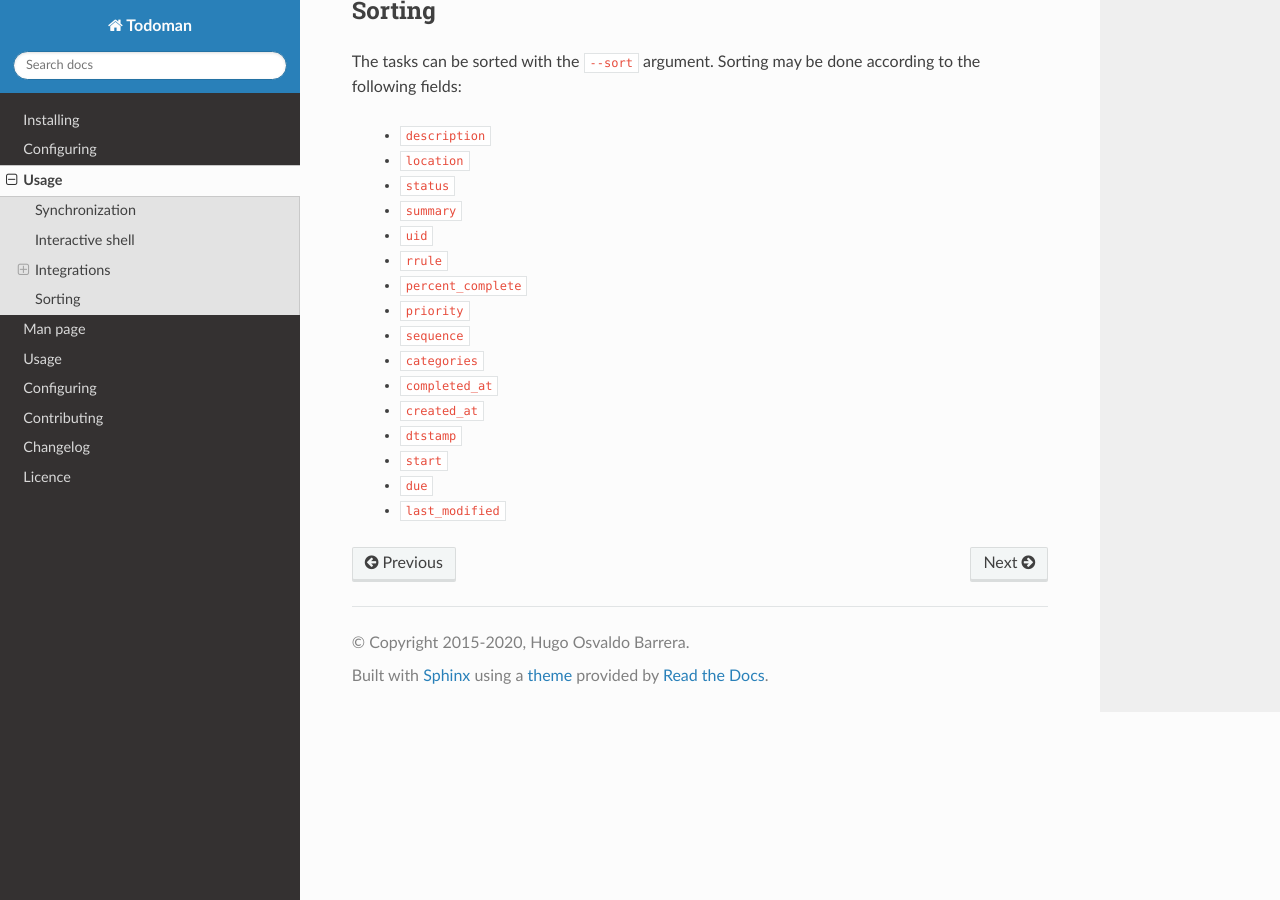
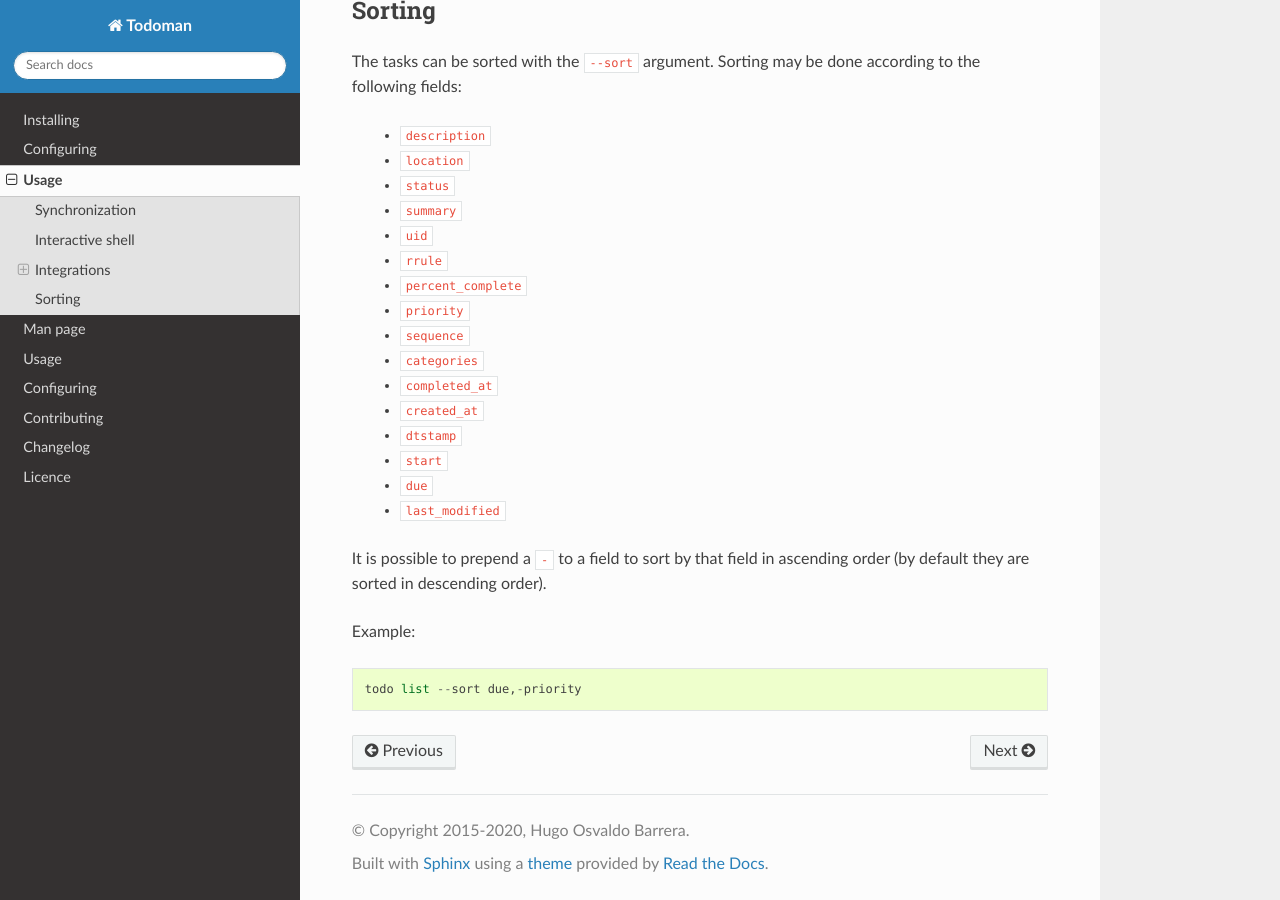
Before and after one commit to pimutils/todoman, a Sphinx documentation site: the page built from docs/source/usage.rst, in a window 1280 px wide and 900 px high, scrolled down 1752 px. Built offline with Sphinx 7.4.7 and the Read the Docs theme 2.0.0, drawn with Linux system fonts in a browser that asks for light colours; the version number could not be read and is left out.

Commit message:
Improve docs for advanced sorting
See: https://github.com/pimutils/todoman/issues/524

```diff
--- a/docs/source/usage.rst
+++ b/docs/source/usage.rst
@@ -106,3 +106,10 @@ The tasks can be sorted with the ``--sort`` argument. Sorting may be done accord
     - ``start``
     - ``due``
     - ``last_modified``
+
+It is possible to prepend a ``-`` to a field to sort by that field in ascending
+order (by default they are sorted in descending order).
+
+Example::
+
+    todo list --sort due,-priority
```
